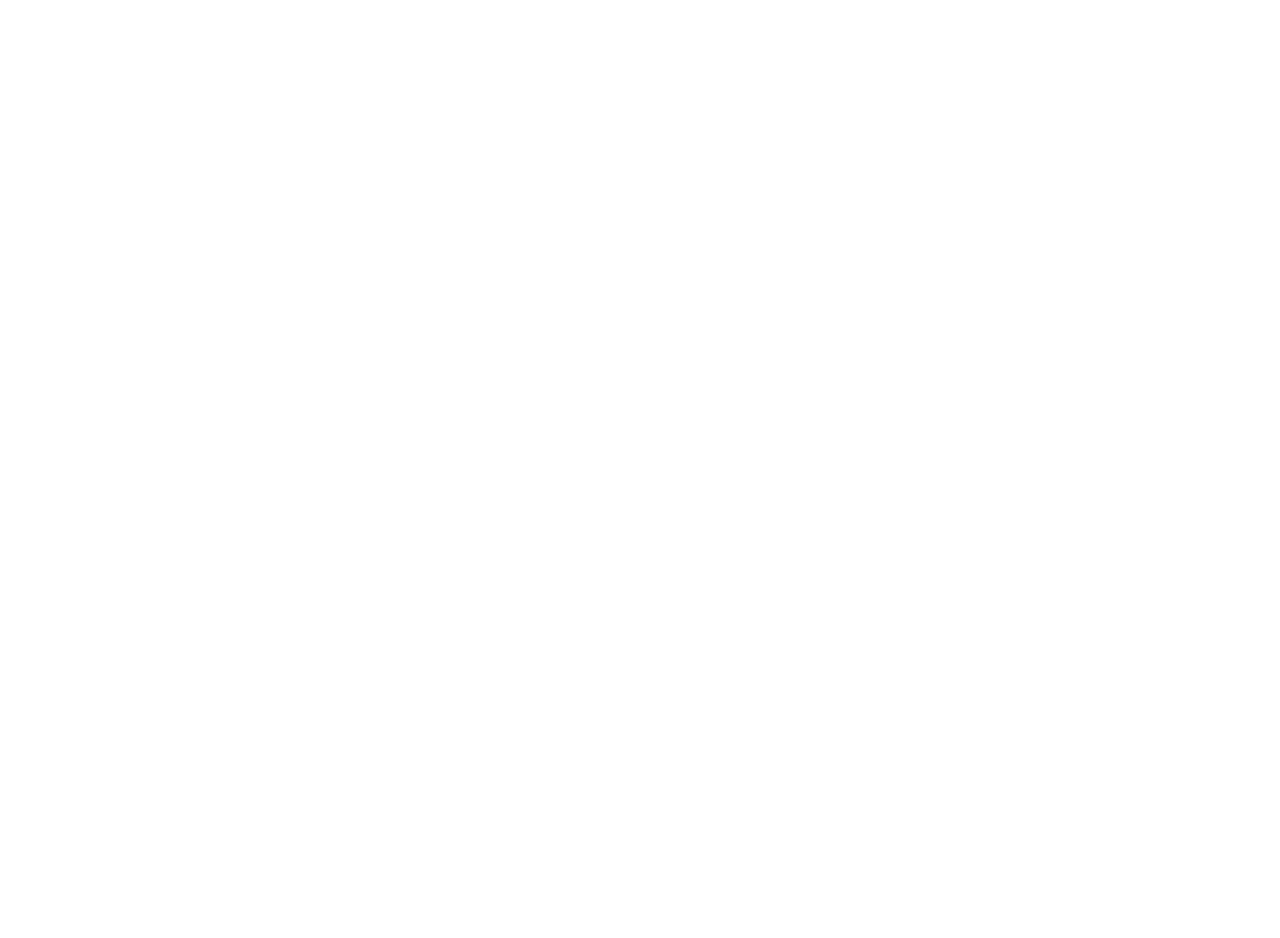
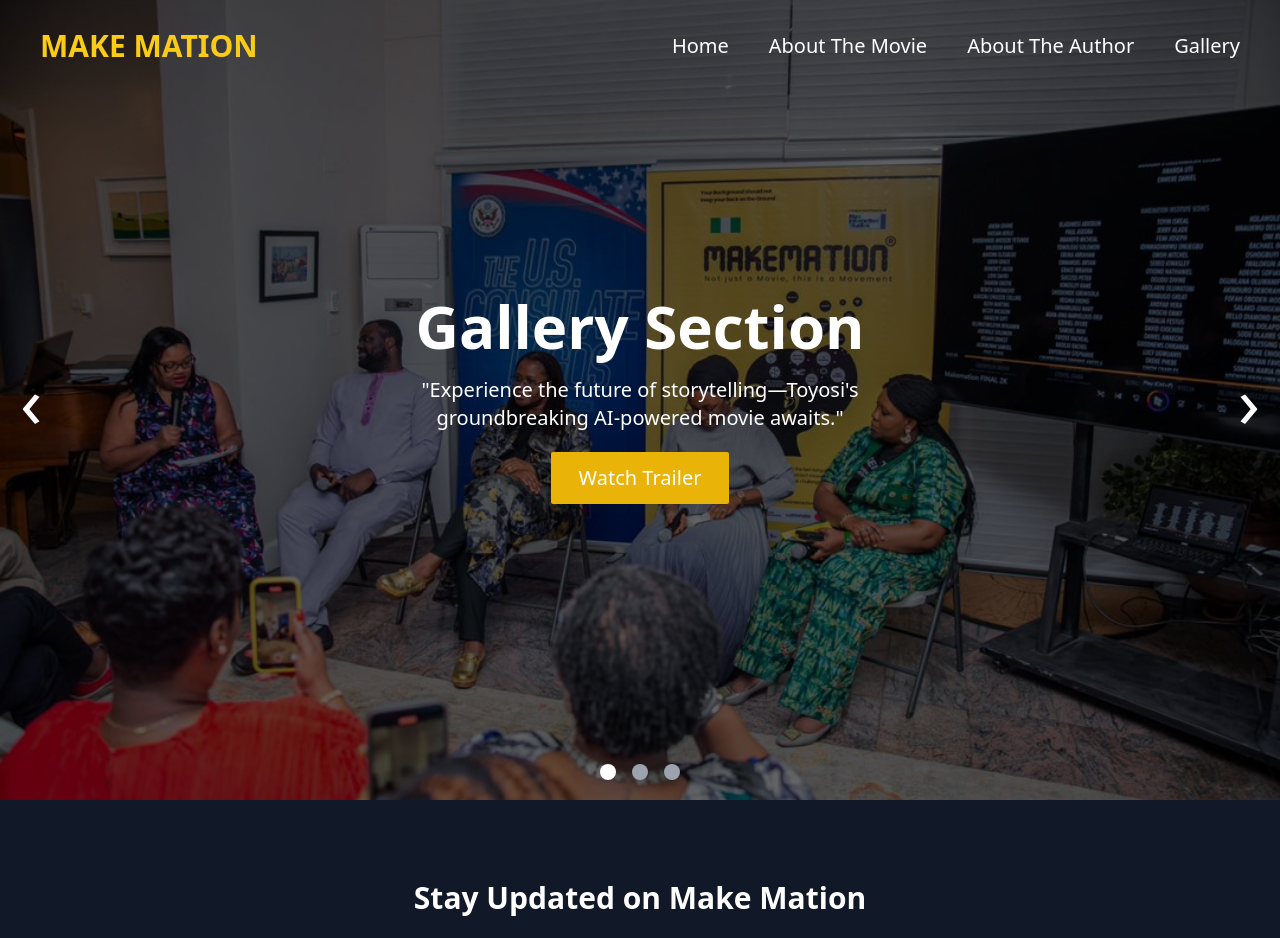
Before and after one commit to Dev-Noble-coder/Make-Mation, a React (Vite) app: page /gallery in a window 1280 px wide. Shown: the top 938 px of the page. Before the commit the page ends 800 px from the top, so only its background shows below. Built offline with nearby package versions, Linux system fonts and the light colour scheme.

Commit message:
Changes to about author and gallery

```diff
--- a/src/Components/Pages/AboutAuthor.jsx
+++ b/src/Components/Pages/AboutAuthor.jsx
@@ -1,9 +1,17 @@
 import React from 'react'
+import Navbar from '../Section/Navbar'
+import Banner from '../Section/Banner'
+import Newsletter from '../../Components/Section/Newsletter'
+import Footer from '../../Components/Section/Footer'
+
 
 const AboutAuthor = () => {
   return (
     <div>
-
+      <Navbar />
+    <Banner name = 'About The Author' />
+    <Newsletter />
+    <Footer />
     </div>
   )
 }
--- a/src/Components/Pages/GalleryPG.jsx
+++ b/src/Components/Pages/GalleryPG.jsx
@@ -1,9 +1,17 @@
 import React from 'react'
+import Navbar from '../Section/Navbar'
+import Banner from '../Section/Banner'
+import Newsletter from '../../Components/Section/Newsletter'
+import Footer from '../../Components/Section/Footer'
+
 
 const GalleryPG = () => {
   return (
     <div>
-
+       <Navbar />
+    <Banner name = 'Gallery Section' />
+    <Newsletter />
+    <Footer />
     </div>
   )
 }
--- /dev/null
+++ b/src/Components/Pages/PGSections/Abtauthor.jsx
@@ -0,0 +1,19 @@
+import React from 'react'
+
+const Abtauthor = () => {
+  return (
+    <div className='  mx-5 sm:mx-10 my-20 font-montserrat'>
+      <div>
+
+      </div>
+      <div>
+
+      </div>
+      <div>
+
+      </div>
+    </div>
+  )
+}
+
+export default Abtauthor
--- a/src/Components/Section/Gallery.jsx
+++ b/src/Components/Section/Gallery.jsx
@@ -13,7 +13,7 @@ const Gallery = () => {
             </div>
             <div className='grid grid-cols-2 gap-5 rounded-md mt-10 sm:mt-16'>
                 <div className="relative group">
-                    <Link to='/'>
+                    <Link to='/gallery'>
                         <img src={gGO} alt="" className="w-full h-full object-cover transition-transform duration-300 transform hover:scale-105" />
                         <div className=" cursor-pointer absolute inset-0 bg-black bg-opacity-50 opacity-0 group-hover:opacity-100 transition-opacity duration-300 flex items-center justify-center">
                             <span className="text-white text-xl sm:text-4xl font-semibold">See more</span>
@@ -21,7 +21,7 @@ const Gallery = () => {
                     </Link>
                 </div>
                 <div className="relative group">
-                    <Link to='/'>
+                    <Link to='/gallery'>
                         <img src={gGT} alt="" className="w-full h-full object-cover transition-transform duration-300 transform hover:scale-105" />
                         <div className="cursor-pointer absolute inset-0 bg-black bg-opacity-50 opacity-0 group-hover:opacity-100 transition-opacity duration-300 flex items-center justify-center">
                             <span className="text-white text-xl sm:text-4xl font-semibold">See more</span>
@@ -29,7 +29,7 @@ const Gallery = () => {
                     </Link >
                 </div>
                 <div className="relative group">
-                    <Link to ='/'>
+                    <Link to ='/gallery'>
                         <img src={gGTh} alt="" className="w-full h-full object-cover transition-transform duration-300 transform hover:scale-105" />
                         <div className="cursor-pointer absolute inset-0 bg-black bg-opacity-50 opacity-0 group-hover:opacity-100 transition-opacity duration-300 flex items-center justify-center">
                             <span className="text-white text-xl sm:text-4xl font-semibold">See more</span>
@@ -37,7 +37,7 @@ const Gallery = () => {
                     </Link >
                 </div>
                 <div className="relative group">
-                    <Link to='/'>
+                    <Link to='/gallery'>
                         <img src={gGFr} alt="" className="w-full h-full object-cover transition-transform duration-300 transform hover:scale-105" />
                         <div className="cursor-pointer absolute inset-0 bg-black bg-opacity-50 opacity-0 group-hover:opacity-100 transition-opacity duration-300 flex items-center justify-center">
                             <span className="text-white text-xl sm:text-4xl font-semibold">See more</span>
--- a/src/Components/Section/MeetDirector.jsx
+++ b/src/Components/Section/MeetDirector.jsx
@@ -1,5 +1,6 @@
 import React from 'react'
 import toyosiImg from '../../assets/toyosiImg.jpg'
+import { Link } from 'react-router-dom'
 
 const MeetDirector = () => {
   return (
@@ -12,7 +13,8 @@ const MeetDirector = () => {
                 <div>
                     <h3 className='text-2xl font-semibold pb-2'>Toyosi Akerele Ogunsiji</h3>
                     <p className='text-xl leading-8 sm:leading-10'>Toyosi Akerele-Ogunsiji born Oluwatoyosi Akerele, 8 November 1983 is a Nigerian social entrepreneur and human development expert whose work cuts across entrepreneurship, education, youth development and public leadership. She is the founder and chief executive officer of Rise Networks, a Nigeria-based private and public sector funded clarification needed Youth Interest social enterprise.</p>
-                    <p className='text-xl leading-8 sm:leading-10'>She is the director of the movie called <span className='text-2xl font-bold'>MAKE <span className='text-yellow-400'>MATION</span></span></p>
+                    <p className='text-xl leading-8 sm:leading-10 pb-5'>She is the director of the movie called <span className='text-2xl font-bold'>MAKE <span className='text-yellow-400'>MATION</span></span></p>
+                    <Link to='/aboutTheAuthor'><button className='bg-yellow-400 py-5 px-14 text-white text-xl font-semibold rounded-sm'>Learn More</button></Link>
                 </div>
                 <div>
                     <img src= {toyosiImg} alt="" className=' h-[320px] sm:h-[600px] rounded-md' />
```
